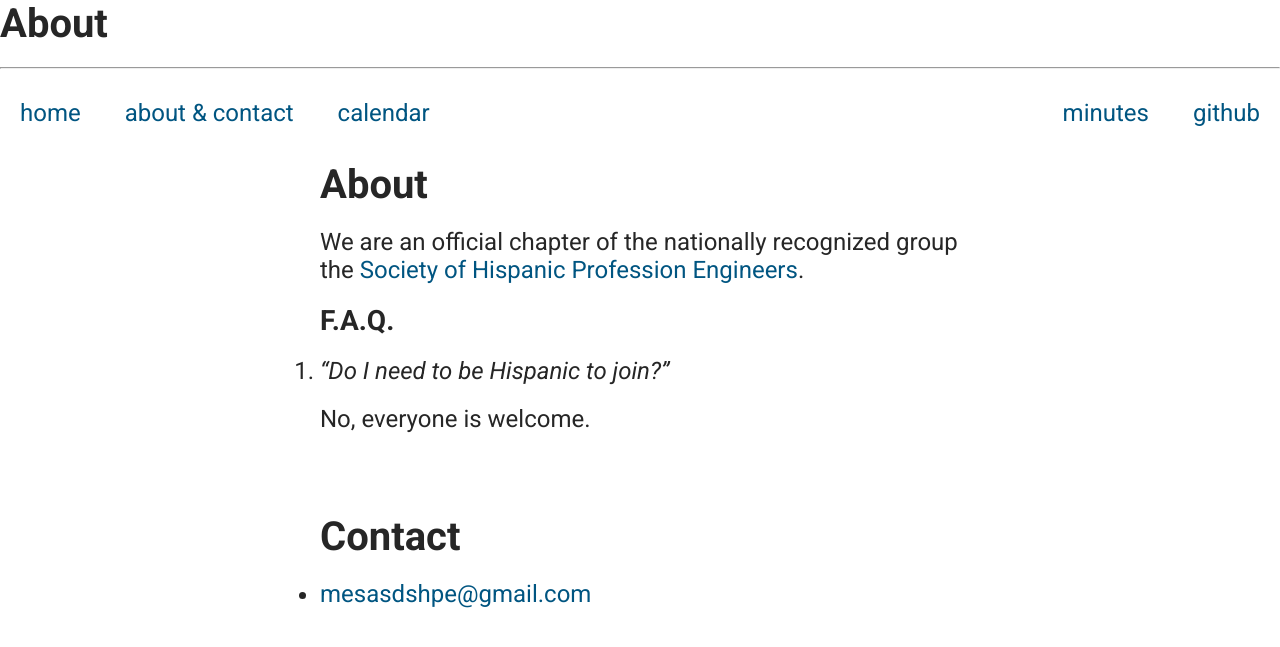
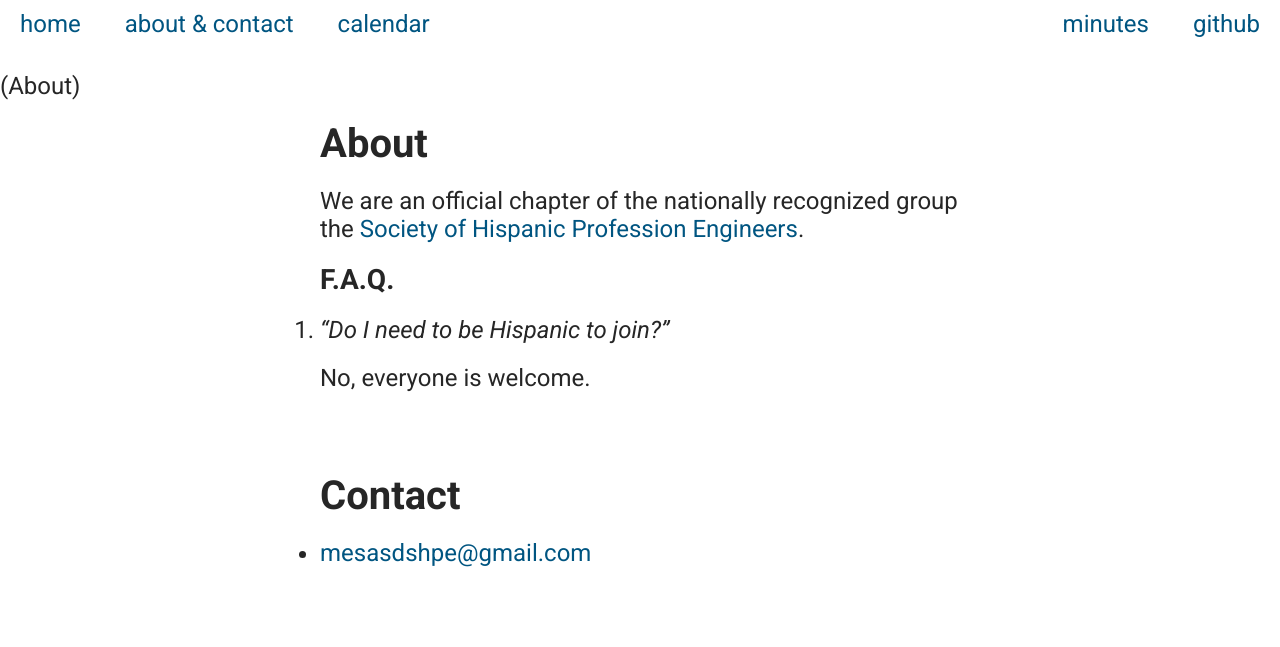
Before and after one commit to SweedJesus/Mesa-SD-SHPE.github.io, a Jekyll site: the page built from about.md, in a window 1280 px wide. Shown: the top 647 px of the page. Built offline with Jekyll 4.4.1, drawn with Linux system fonts in a browser that asks for light colours; our own code applies the rules of GitHub Pages for plain Markdown files.

Commit message:
Update default.html

```diff
--- a/_layouts/default.html
+++ b/_layouts/default.html
@@ -4,12 +4,9 @@
 <html lang='{{ site.lang | default: "en-US" }}'>
 {% include head.html %}
 <body>
-  {% if page.title %}
-  <h1>{{ page.title }}</h1>
-  <hr/>
-  {% endif %}
   {% include header.html %}
   <div id="wrap">
+    <p>({{ page.title }})</p>
     <div id="content">
       {{ content }}
     </div>
```
